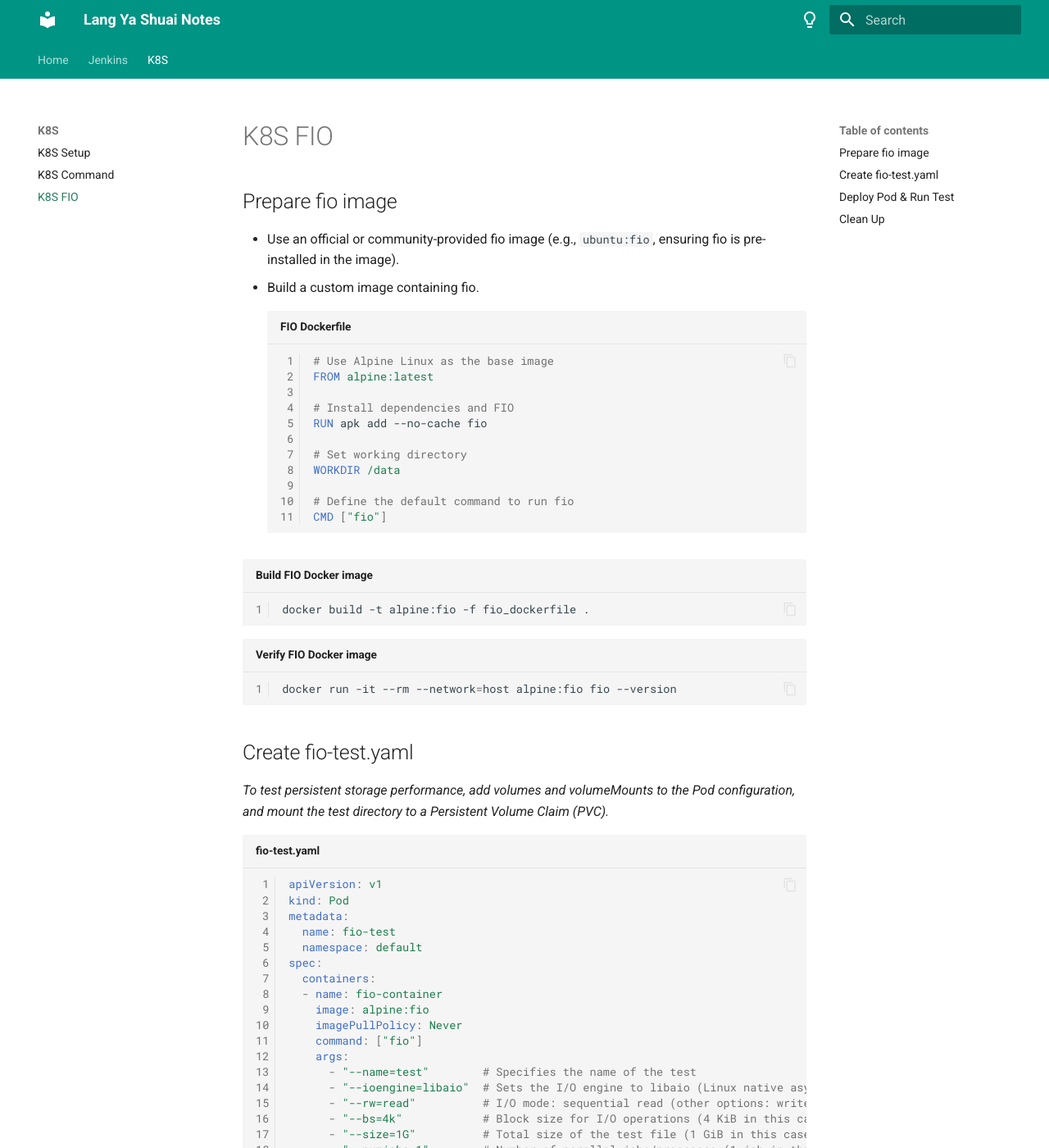
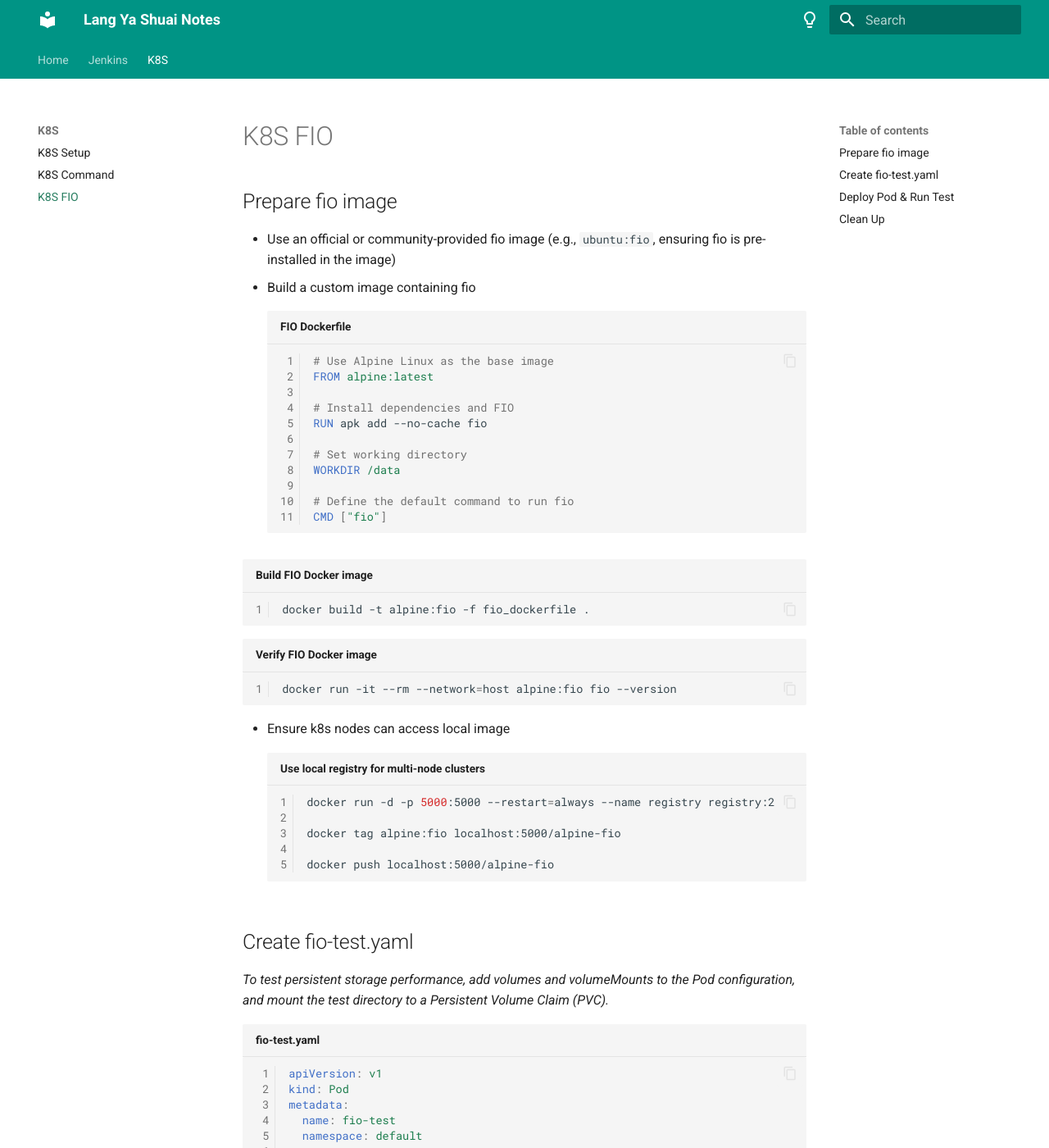
Before and after one commit to zhouushe/notes, an MkDocs documentation site: the page built from docs/k8s_fio.md, in a window 1280 px wide and 1400 px high. Shown: the whole window at 82% size. Built offline with MkDocs 1.6.1 and Material for MkDocs 9.7.7, drawn with Linux system fonts in a browser that asks for light colours; some of the changed text lies outside the part shown.

Commit message:
Update k8s_fio.md

````diff
--- a/docs/k8s_fio.md
+++ b/docs/k8s_fio.md
@@ -1,6 +1,6 @@
 ## Prepare fio image
-- Use an official or community-provided fio image (e.g., `ubuntu:fio`, ensuring fio is pre-installed in the image).
-- Build a custom image containing fio.
+- Use an official or community-provided fio image (e.g., `ubuntu:fio`, ensuring fio is pre-installed in the image)
+- Build a custom image containing fio
 ```dockerfile title="FIO Dockerfile"
 # Use Alpine Linux as the base image
 FROM alpine:latest
@@ -23,6 +23,15 @@ docker build -t alpine:fio -f fio_dockerfile .
 docker run -it --rm --network=host alpine:fio fio --version
 ```
 
+- Ensure k8s nodes can access local image
+```bash title="Use local registry for multi-node clusters"
+docker run -d -p 5000:5000 --restart=always --name registry registry:2
+
+docker tag alpine:fio localhost:5000/alpine-fio
+
+docker push localhost:5000/alpine-fio
+```
+
 ## Create fio-test.yaml
 *To test persistent storage performance, add volumes and volumeMounts to the Pod configuration, and mount the test directory to a Persistent Volume Claim (PVC).*
 ```yaml title="fio-test.yaml"
@@ -34,8 +43,8 @@ metadata:
 spec:
   containers:
   - name: fio-container
-    image: alpine:fio
-    imagePullPolicy: Never
+    image: localhost:5000/alpine-fio
+    imagePullPolicy: Always
     command: ["fio"]
     args:
       - "--name=test"        # Specifies the name of the test
````
